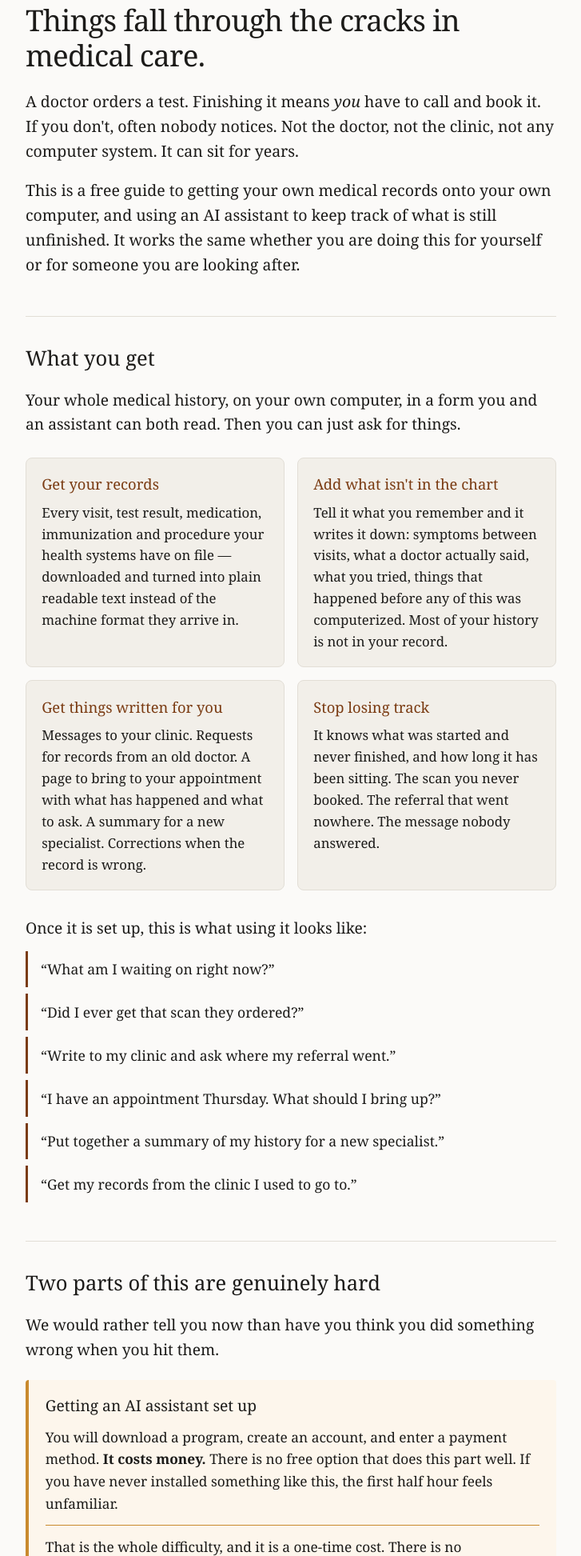
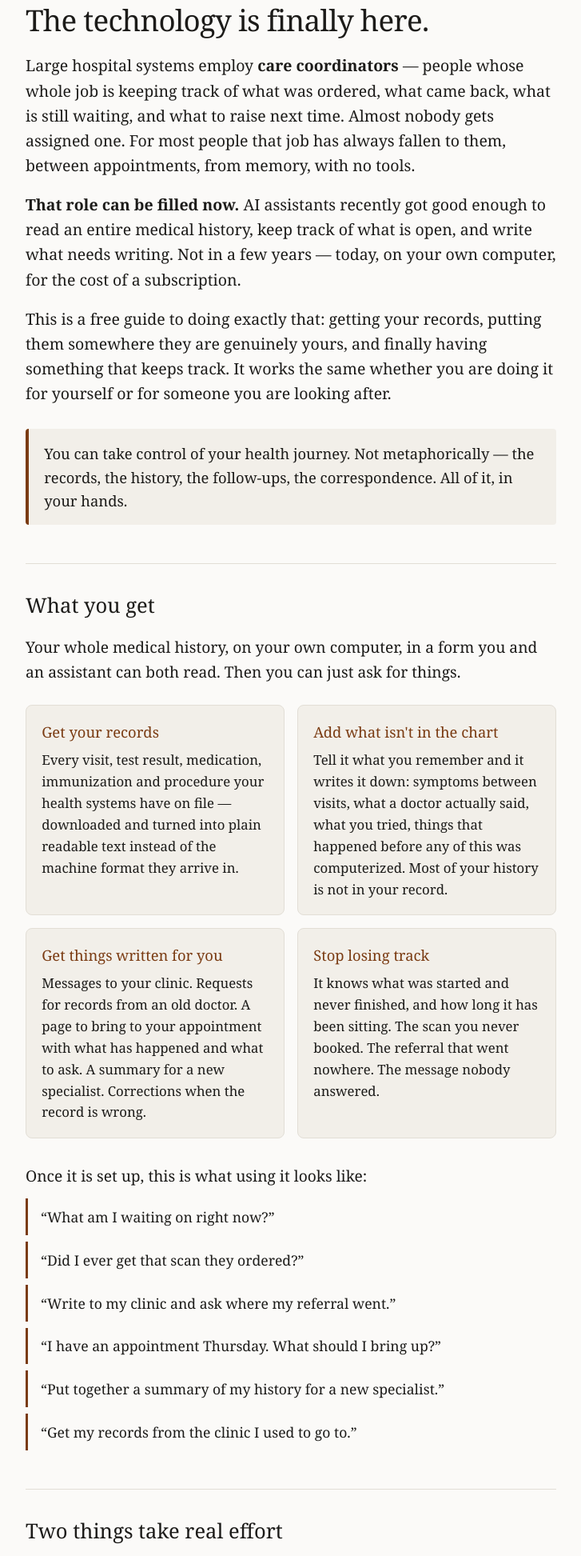
Before and after one commit to landon9720/care-coordinator, an Astro site in the folder site/: page / in a window 1280 px wide. Shown: the part 45-1990 px from the top of the page at 80% size, without its empty margins (276-1003 px from the left). Built offline with nearby package versions, Linux system fonts and the light colour scheme; Astro itself is replaced by a stand-in of ours.

Commit message:
Reframe the opening around what is newly possible
The page opened on the failure — things fall through the cracks — which
is true but is the wrong first thing to say to somebody who arrived
already worried. It led with the problem they are living in rather than
with the fact that it is now solvable.

The new opening makes the actual claim: large hospital systems employ
care coordinators, almost nobody gets assigned one, and that role can now
be filled. The capability is genuinely new, it is available today rather
than eventually, and the reader can have it.

Kept the honesty about setup cost, since a reader who is told this is
effortless and then meets a paywall concludes they failed. But it is now
"two things take real effort," bounded at an afternoon, and closes on the
reader's motivation being more than sufficient — rather than on how hard
it is.

The dormancy problem still appears, as one of four capability cards.
It belongs there: a thing this catches, not the mood of the page.

Co-Authored-By: Claude Opus 5 <noreply@anthropic.com>
Claude-Session: https://claude.ai/code/session_014MwoLHjbAki2cmmq9JNqZA

```diff
--- a/site/src/pages/index.astro
+++ b/site/src/pages/index.astro
@@ -7,9 +7,9 @@ const providers = providersData.providers;
 const agents = agentsData.agents;
 
 const repo = 'https://github.com/landon9720/care-coordinator';
-const title = 'Care Coordinator — keep track of your own medical care';
+const title = 'Care Coordinator — take control of your health journey';
 const description =
-  'A guide for anyone trying to stay on top of their own medical care, or someone else\u2019s. How to get your records out of your health system, and how to use an AI assistant to track what was started and never finished. Honest about the two hard parts.';
+  'The technology to coordinate your own medical care is finally here. A free guide to getting your records out of your health system, organizing them on your own computer, and using an AI assistant to track what is open and write what needs writing.';
 ---
 
 <html lang="en">
@@ -33,17 +33,30 @@ const description =
   <body class="guide">
     <main class="wrap">
       <header class="masthead">
-        <h1>Things fall through the cracks in medical care.</h1>
+        <h1>The technology is finally here.</h1>
         <p class="lede">
-          A doctor orders a test. Finishing it means <em>you</em> have to call and
-          book it. If you don't, often nobody notices. Not the doctor, not the
-          clinic, not any computer system. It can sit for years.
+          Large hospital systems employ <strong>care coordinators</strong> —
+          people whose whole job is keeping track of what was ordered, what came
+          back, what is still waiting, and what to raise next time. Almost nobody
+          gets assigned one. For most people that job has always fallen to them,
+          between appointments, from memory, with no tools.
         </p>
         <p class="lede">
-          This is a free guide to getting your own medical records onto your own
-          computer, and using an AI assistant to keep track of what is still
-          unfinished. It works the same whether you are doing this for yourself or
-          for someone you are looking after.
+          <strong>That role can be filled now.</strong> AI assistants recently got
+          good enough to read an entire medical history, keep track of what is
+          open, and write what needs writing. Not in a few years — today, on your
+          own computer, for the cost of a subscription.
+        </p>
+        <p class="lede">
+          This is a free guide to doing exactly that: getting your records,
+          putting them somewhere they are genuinely yours, and finally having
+          something that keeps track. It works the same whether you are doing it
+          for yourself or for someone you are looking after.
+        </p>
+        <p class="resolve">
+          You can take control of your health journey. Not metaphorically —
+          the records, the history, the follow-ups, the correspondence. All of it,
+          in your hands.
         </p>
       </header>
 
@@ -103,10 +116,10 @@ const description =
       </section>
 
       <section class="honest" aria-labelledby="honest-heading">
-        <h2 id="honest-heading">Two parts of this are genuinely hard</h2>
+        <h2 id="honest-heading">Two things take real effort</h2>
         <p>
-          We would rather tell you now than have you think you did something
-          wrong when you hit them.
+          Both are surmountable, and both are one-time. We would rather name them
+          now than have you think you did something wrong when you meet them.
         </p>
 
         <div class="hard">
@@ -139,11 +152,11 @@ const description =
         </div>
 
         <p class="resolve">
-          Neither one requires a skill you do not have. Both are one-time. Once
-          they are done, the ongoing part is just asking questions in plain
-          language. People who end up here are usually dealing with something
-          real, for themselves or someone they love — if that is you, this is well
-          within what you can get through.
+          Neither requires a skill you do not have, and neither takes more than
+          an afternoon. After that, the ongoing part is just asking questions in
+          plain language. People who find this page are usually dealing with
+          something real, for themselves or someone they love — that motivation is
+          more than enough to get through an afternoon of setup.
         </p>
       </section>
 
```
